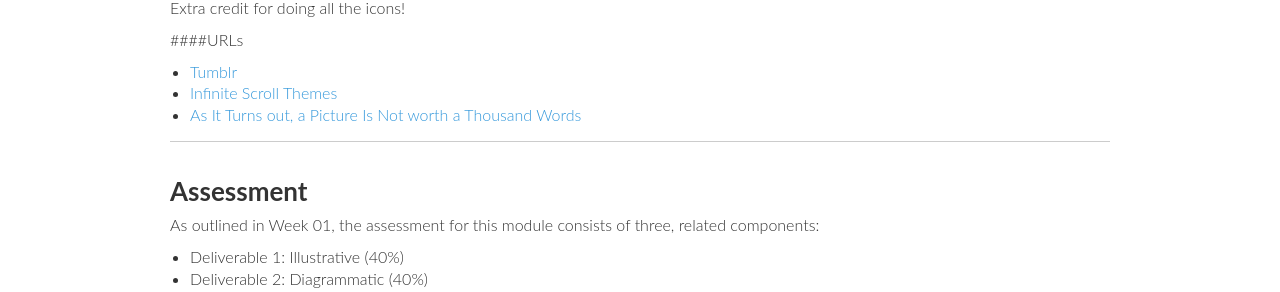
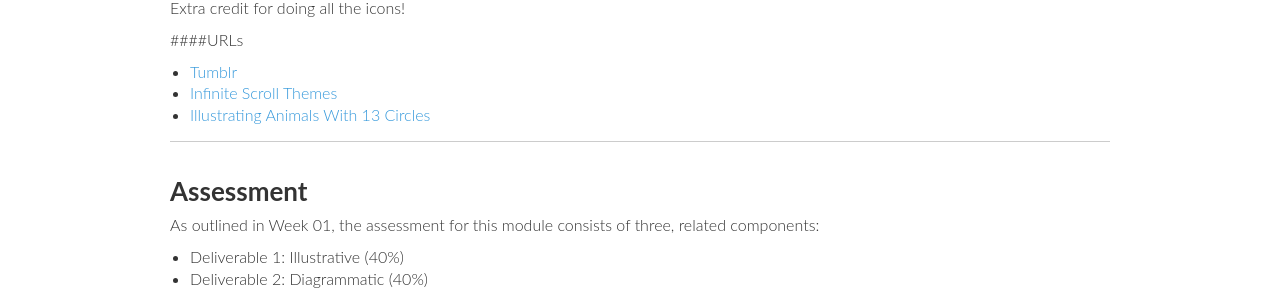
Before and after one commit to ixdbelfast/ixdbelfast.github.io, a Jekyll site: the page built from modules/IXD104/IXD104.md, in a window 1280 px wide and 900 px high, scrolled down 1614 px. Shown: the part 155-447 px from the top of the window. Built offline with Jekyll 4.4.1, drawn with Linux system fonts in a browser that asks for light colours; our own code applies the rules of GitHub Pages for plain Markdown files.

Commit message:
added link

```diff
--- a/modules/IXD104/IXD104.md
+++ b/modules/IXD104/IXD104.md
@@ -59,7 +59,7 @@ Extra credit for doing all the icons!
 
 + [Tumblr](https://www.tumblr.com)
 + [Infinite Scroll Themes](http://www.twelveskip.com/resources/themes/647/10-infinite-scroll-tumblr-themes-you-should-use)
-+ [As It Turns out, a Picture Is Not worth a Thousand Words](http://www.wired.com/insights/2014/03/turns-picture-worth-thousand-words/)
++ [Illustrating Animals With 13 Circles](https://www.smashingmagazine.com/2017/01/illustrating-animals-13-circles-drawing-tutorial-challenge/)
 
 
 ----
```
